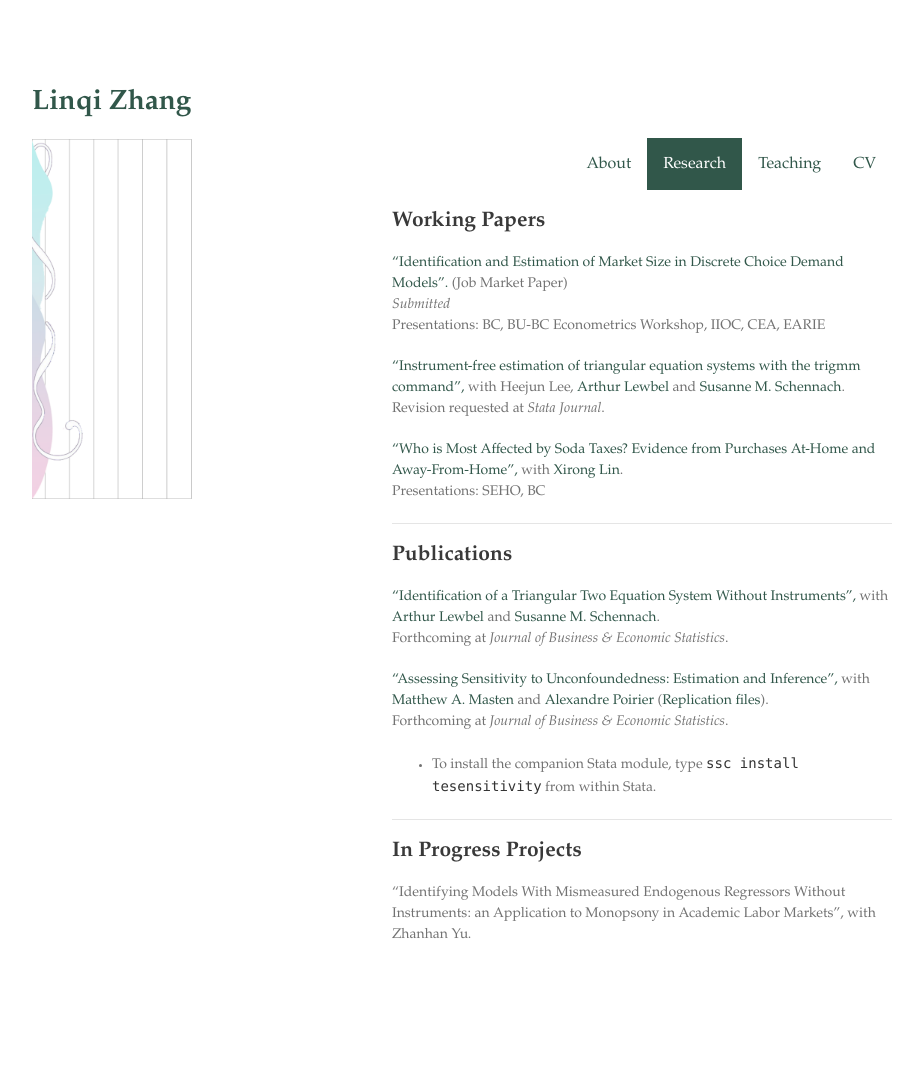
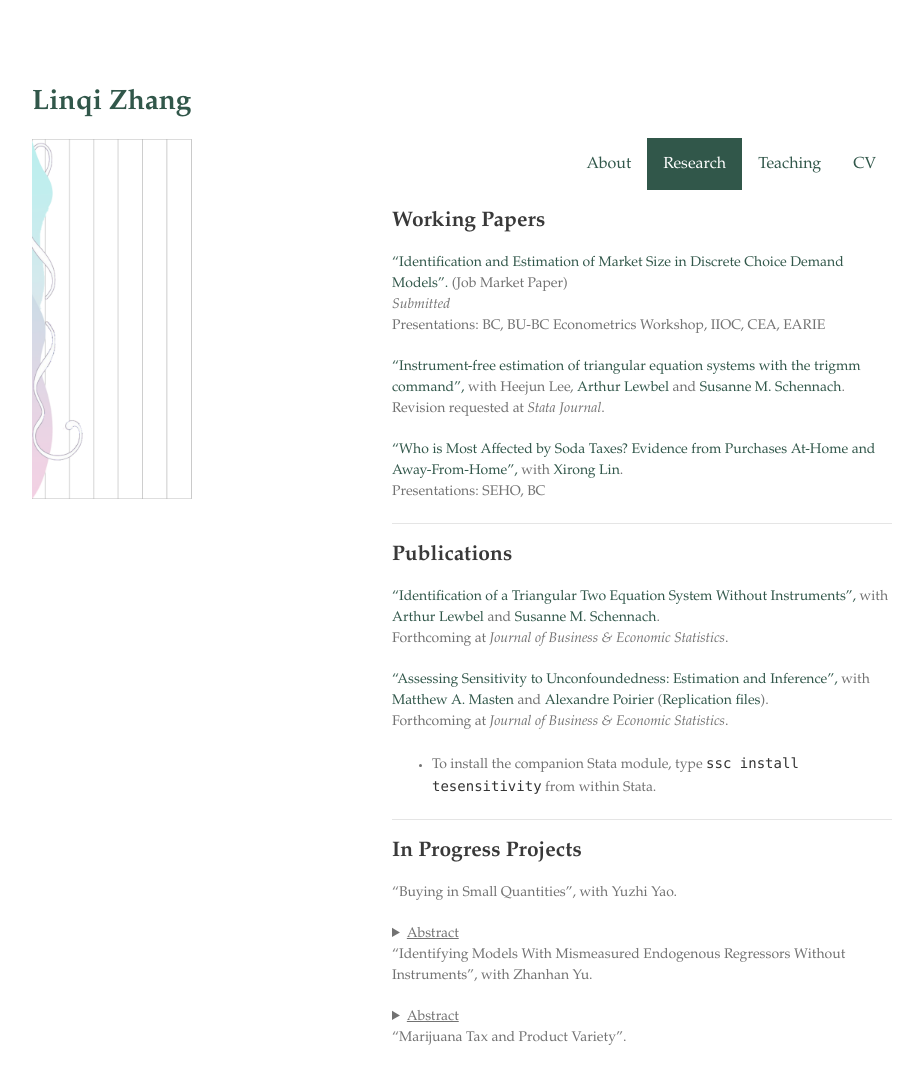
Before and after one commit to zhanglinqi/zhanglinqi.github.io, a Jekyll site: the page built from research.md, in a window 1280 px wide and 1119 px high. Shown: the top 1084 px of the window, without its empty margins (178-1101 px from the left). Built offline with Jekyll 4.4.1, drawn with Linux system fonts in a browser that asks for light colours; our own code applies the rules of GitHub Pages for plain Markdown files; some of the changed text lies outside the part shown.

Commit message:
update in progress projects

```diff
--- a/research.md
+++ b/research.md
@@ -31,6 +31,21 @@ Forthcoming at *Journal of Business & Economic Statistics*.
 
 ## In Progress Projects
 
-"Identifying Models With Mismeasured Endogenous Regressors Without Instruments: an Application to Monopsony in Academic Labor Markets", with Zhanhan Yu.
+"Buying in Small Quantities", with Yuzhi Yao.
+<details>
+	<summary><u>Abstract</u></summary>
+	Dollar stores feature products sold in small sizes, which are not necessarily cheaper in terms of unit price. The behavior of purchasing in smaller quantities, especially among low-income consumers, is puzzling given the quantity discount associated with bulk-buying. To unravel this phenomenon, we develop a structural model to disentangle potential explanations: limited access due to lack of transportation, liquidity constraints, and storage costs.
+</details>
+
+
+"Identifying Models With Mismeasured Endogenous Regressors Without Instruments", with Zhanhan Yu.
+<details>
+	<summary><u>Abstract</u></summary>
+	We extend the model considered in Lewbel, Schennach, and Zhang (2023) to allow for measurement errors in the endogenous regressor. One limitation of Lewbel, Schennach, and Zhang (2023) is that they require the common latent variable to be a scalar, while we extend their results to allow for a vector of unobservable shocks, and it contains measurement error as a special case. The correction utilizes higher-order moments of variables.
+</details>
+
+
+"Marijuana Tax and Product Variety".
+
 
 <!--[back](./)-->
```
